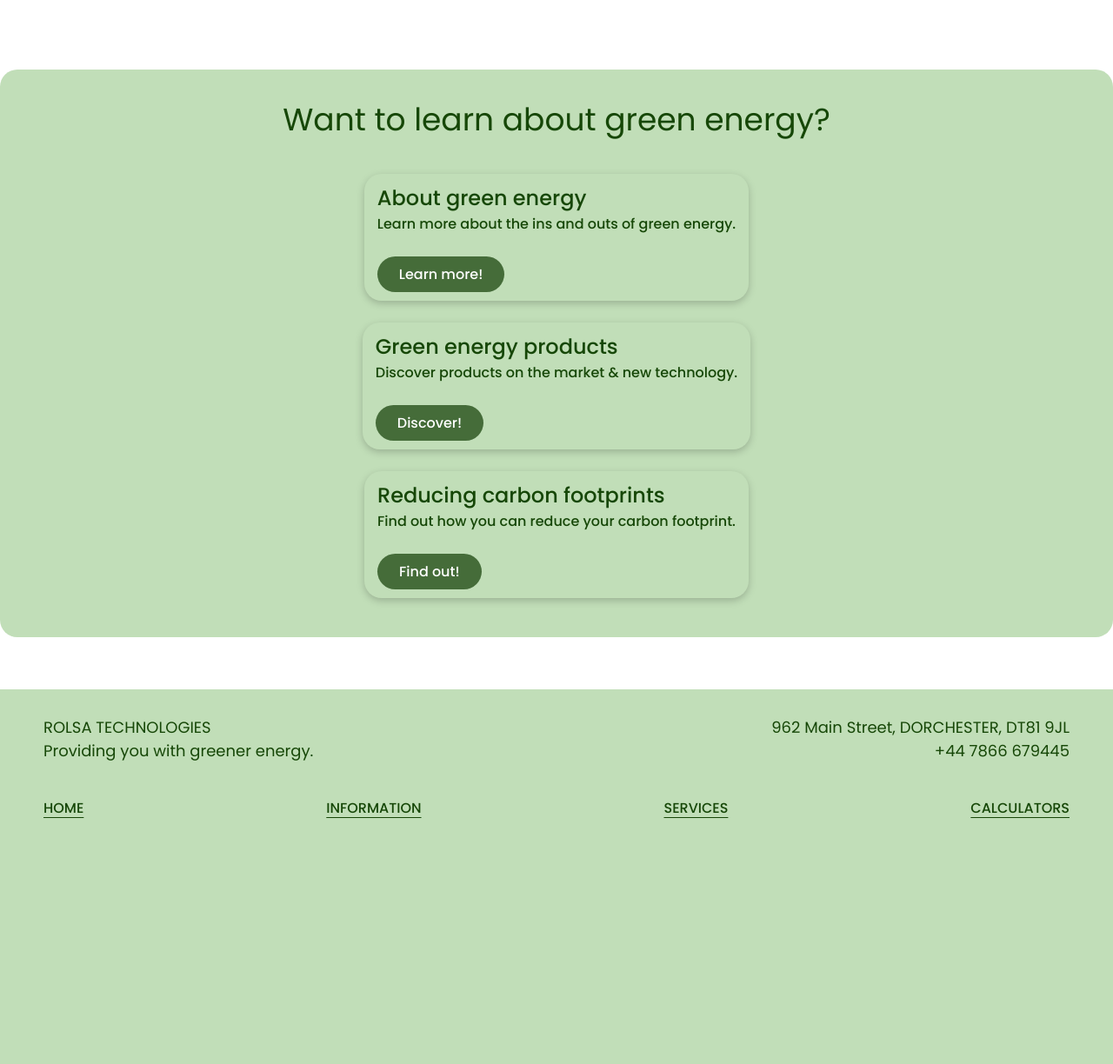
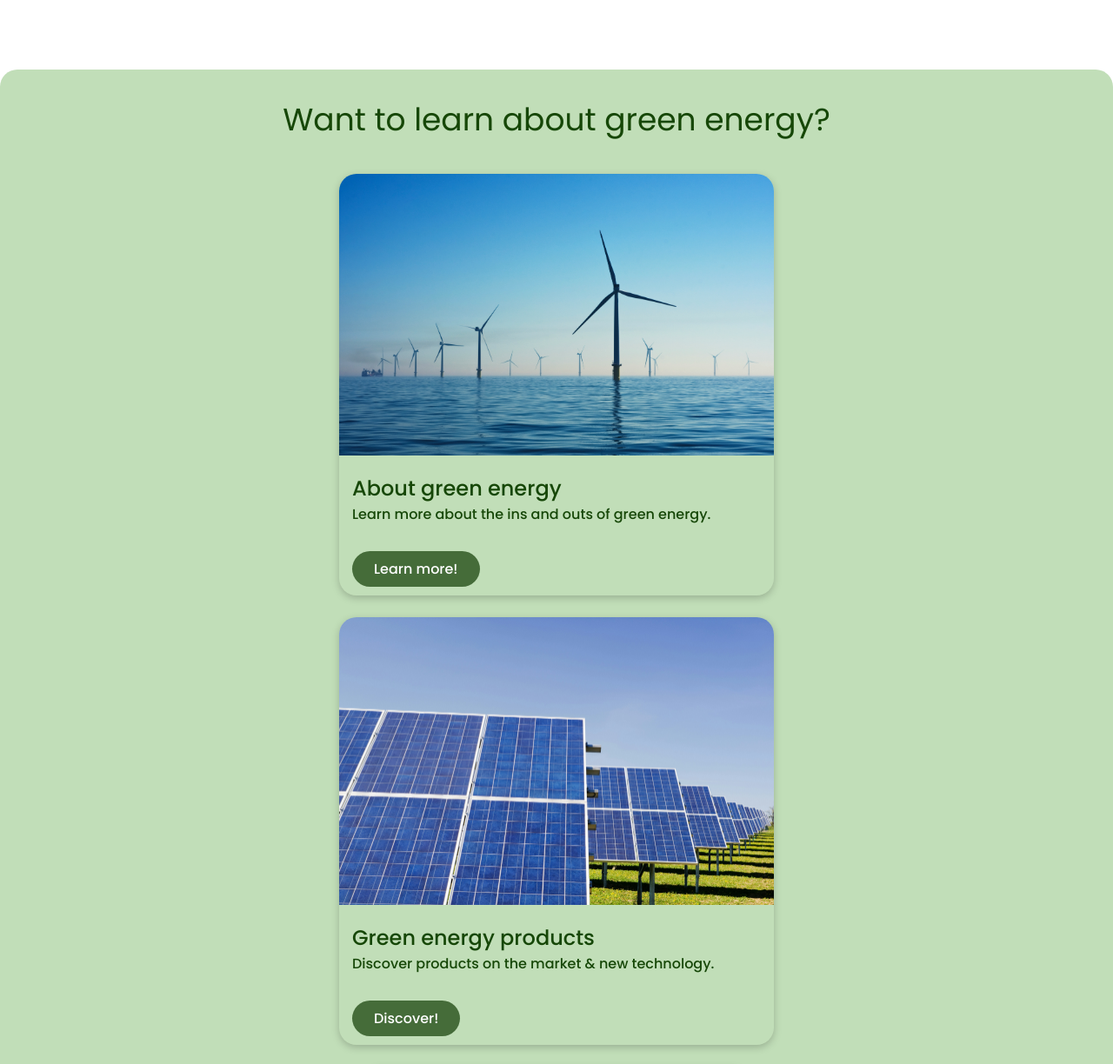
Before and after one commit to willrees23/RolsaTech, a Flask app: page / in a window 1280 px wide. Shown: the part 1241-2465 px from the top of the page at 87% size. Before the commit the page ends 2182 px from the top, so only its background shows below. Run offline with Flask 3, Linux system fonts and the light colour scheme.

Commit message:
card w images

```diff
--- a/static/styles/main.css
+++ b/static/styles/main.css
@@ -320,6 +320,31 @@ input:disabled {
     min-height: max-content;
 }
 
+.card.card-image {
+    padding: 0;
+    max-width: 300px;
+}
+
+@media (min-width: 500px) {
+    .card.card-image {
+        max-width: 500px;
+    }
+}
+
+.card.card-image img {
+    width: auto;
+    overflow: hidden;
+    border-radius: 20px 20px 0 0;
+}
+
+.card.card-image .card-info {
+    padding: 10px 15px;
+}
+
+.card.card-image .card-action {
+    padding: 10px 15px;
+}
+
 .card.transparent {
     filter: drop-shadow(0 0.2rem 0.25rem rgba(0, 0, 0, 0.2));
     transition: all 1s cubic-bezier(0.19, 1, 0.22, 1);
@@ -337,11 +362,6 @@ input:disabled {
     margin-top: auto;
     font-size: 18px;
 }
-
-.card-info {
-    margin-bottom: 15px;
-}
-
 
 
 
--- a/templates/landing.html
+++ b/templates/landing.html
@@ -48,7 +48,8 @@
         Want to learn about green energy?
     </span>
     <div class="card-container" style="margin-top: 35px; margin-bottom: 15px;">
-        <div class="card transparent">
+        <div class="card card-image transparent">
+            <img src="/static/turbines 3.jpg">
             <div class="card-info">
                 <div class="card-title">
                     About green energy
@@ -57,10 +58,12 @@
                     Learn more about the ins and outs of green energy.
                 </div>
             </div>
-            <button class="small">Learn more!</button>
+            <div class="card-action">
+                <button class="small">Learn more!</button>
+            </div>
         </div>
-
-        <div class="card transparent">
+        <div class="card card-image transparent">
+            <img src="/static/panels.jpg">
             <div class="card-info">
                 <div class="card-title">
                     Green energy products
@@ -69,9 +72,12 @@
                     Discover products on the market & new technology.
                 </div>
             </div>
-            <button class="small">Discover!</button>
+            <div class="card-action">
+                <button class="small">Discover!</button>
+            </div>
         </div>
-        <div class="card transparent">
+        <div class="card card-image transparent">
+            <img src="/static/carbon 1.jpg">
             <div class="card-info">
                 <div class="card-title">
                     Reducing carbon footprints
@@ -80,7 +86,9 @@
                     Find out how you can reduce your carbon footprint.
                 </div>
             </div>
-            <button class="small">Find out!</button>
+            <div class="card-action">
+                <button class="small">Find out!</button>
+            </div>
         </div>
     </div>
 </section>
```
